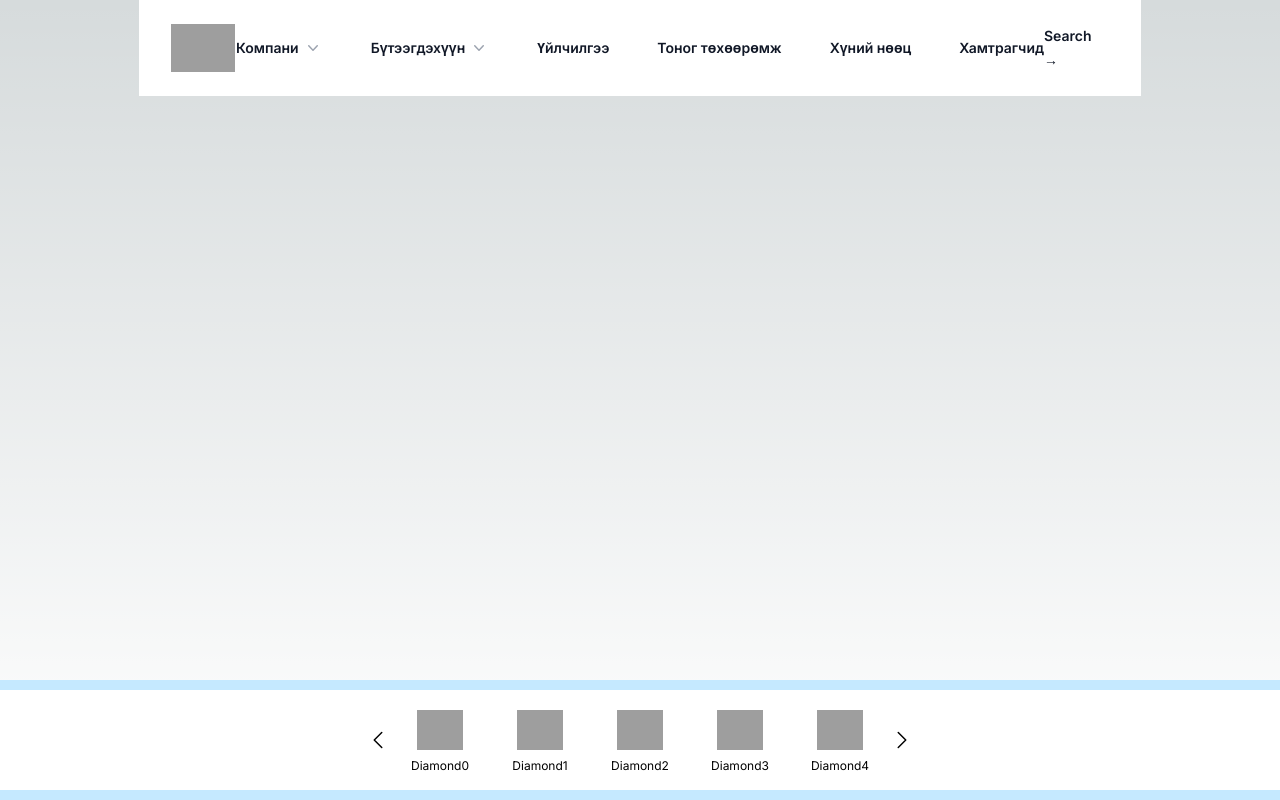
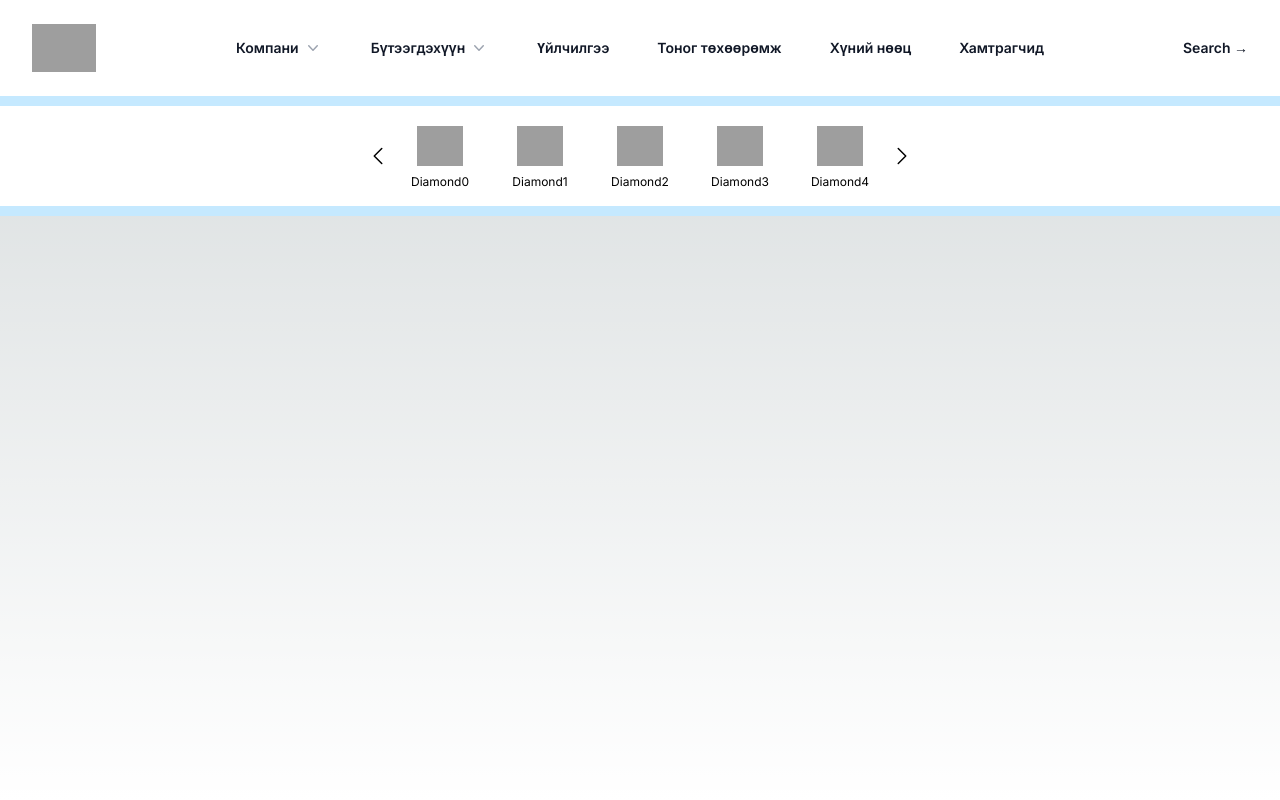
Before and after one commit to Bilgee135/ibi, a Next.js app: page / in a window 1280 px wide. Built offline with nearby package versions, Linux system fonts and the light colour scheme; grey boxes are pictures that could not be loaded.

Commit message:
created branch

```diff
--- a/src/app/page.js
+++ b/src/app/page.js
@@ -5,7 +5,7 @@
 
 export default function Home() {
   return (
-    <main className="flex min-h-screen flex-col items-center justify-between">
+    <main className="flex min-h-screen flex-col">
       <Headertwo />
       <Productlist />
     </main>
```
